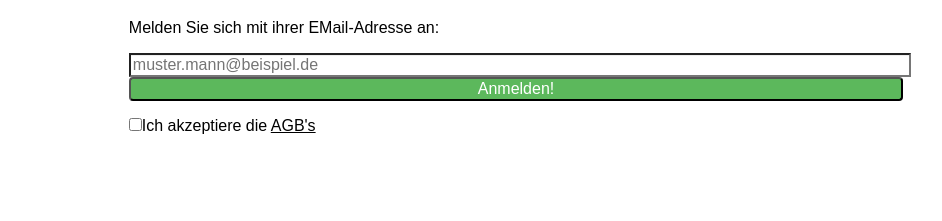
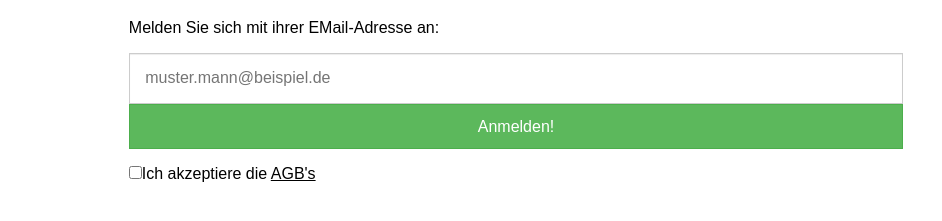
Before and after one commit to max-wil/open_wifi, a plain HTML site: page open_wifi.html in a window 1280 px wide. Shown: the part 79-300 px from the top of the page, without its empty margins (124-1066 px from the left). Drawn offline with Linux system fonts and the light colour scheme.

Commit message:
input and button styling

```diff
--- a/style.css
+++ b/style.css
@@ -12,11 +12,11 @@
     margin: 0 auto;
 }
 .input-default {
-    width: 100%;
-    /*border: 1px solid #ccc;*/
+    width: 95.7%;
+    border: 0.1em solid #ccc;
     /*border-radius: 4px;*/
     box-shadow: 0 1px 1px rgba(0, 0, 0, 0.075) inset;
-    /*padding: 10px 16px;*/
+    padding: 2%;
     transition: border-color 0.15s ease-in-out 0s, box-shadow 0.15s ease-in-out 0s;
 }
 .input-default:focus {
@@ -29,12 +29,12 @@
 }
 .btn-default {
     width: 100%;
-    border-radius: 4px;
+    /*border-radius: 4px;*/
     cursor: pointer;
-    /*border: 1px solid #4cae4c;*/
+    border: 0.1em solid #4cae4c;
     background-color: #5cb85c;
     color: #fff;
-    /*padding: 10px 16px;*/
+    padding: 0.8em;
 }
 .btn-default:hover {
     background-color: #449d44;
```
